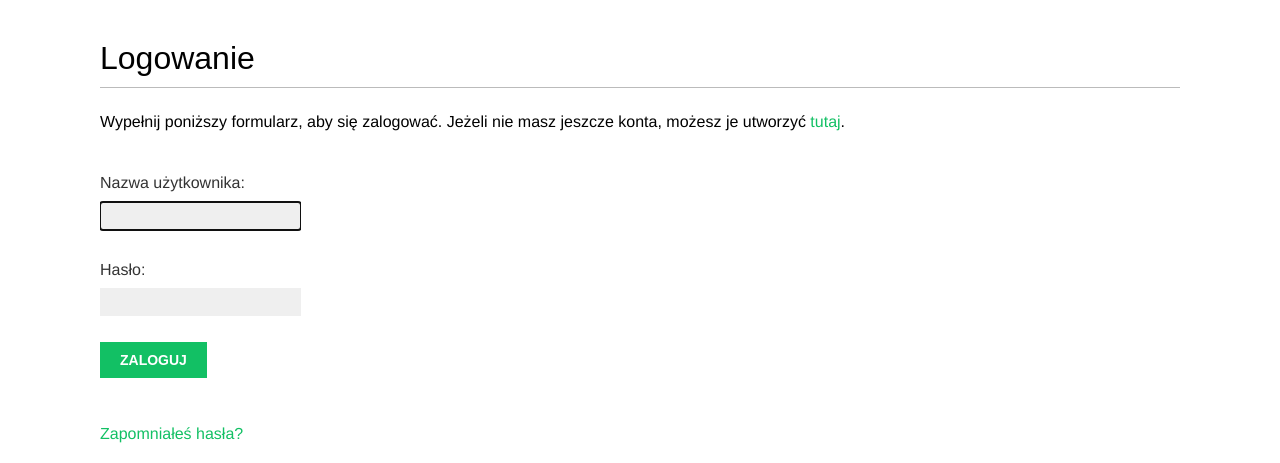
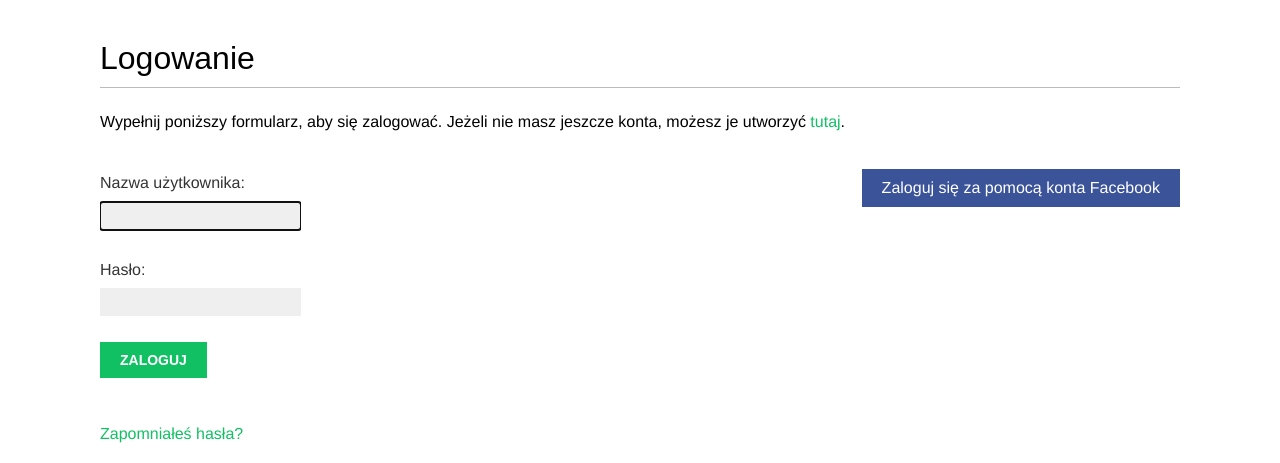
Before and after one commit to KFolwarski20/SocialMediaPlatform, a Django app: page /account/login/ in a window 1280 px wide. Shown: the part 47-510 px from the top of the page. Run offline with Django 4.2, Linux system fonts and the light colour scheme; some web fonts are replaced.

Commit message:
Add Facebook authorization

```diff
--- a/bookmarks/account/templates/registration/login.html
+++ b/bookmarks/account/templates/registration/login.html
@@ -24,4 +24,10 @@
         </form>
         <p><a href="{% url "password_reset" %}">Zapomniałeś hasła?</a></p>
     </div>
+    <div class="social">
+        <ul>
+            <li class="facebook"><a href="{% url "social:begin" "facebook" %}">
+                Zaloguj się za pomocą konta Facebook</a></li>
+        </ul>
+    </div>
 {% endblock %}
--- a/bookmarks/bookmarks/settings.py
+++ b/bookmarks/bookmarks/settings.py
@@ -139,4 +139,10 @@ MEDIA_ROOT = os.path.join(BASE_DIR, 'media/')
 AUTHENTICATION_BACKENDS = [
     'django.contrib.auth.backends.ModelBackend',
     'account.authentication.EmailAuthBackend',
+    'social_core.backends.facebook.FacebookOAuth2',
 ]
+
+# Facebook connection
+SOCIAL_AUTH_FACEBOOK_KEY = os.environ.get("SOCIAL_AUTH_FACEBOOK_KEY")
+SOCIAL_AUTH_FACEBOOK_SECRET = os.environ.get("SOCIAL_AUTH_FACEBOOK_SECRET")
+SOCIAL_AUTH_FACEBOOK_SCOPE = ['email']
```
